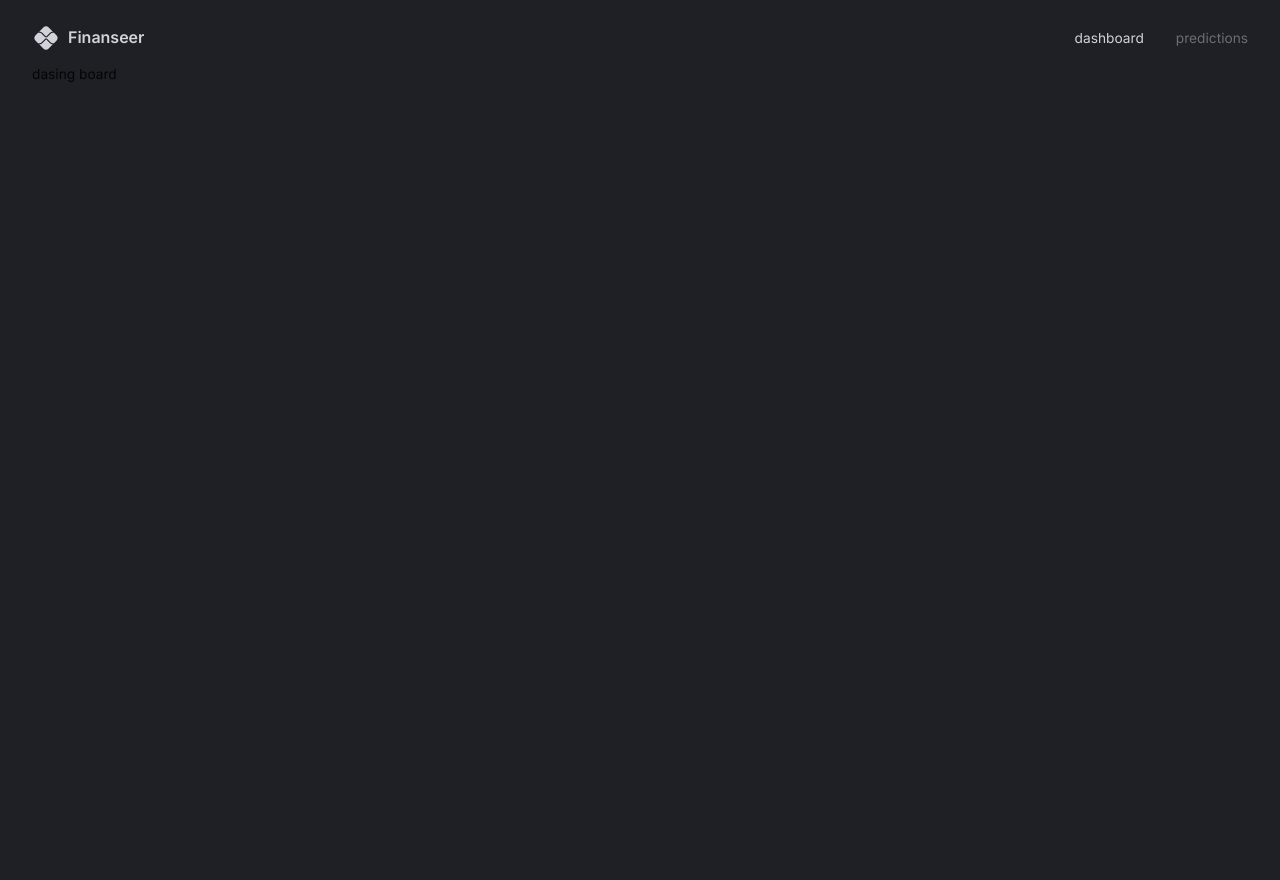
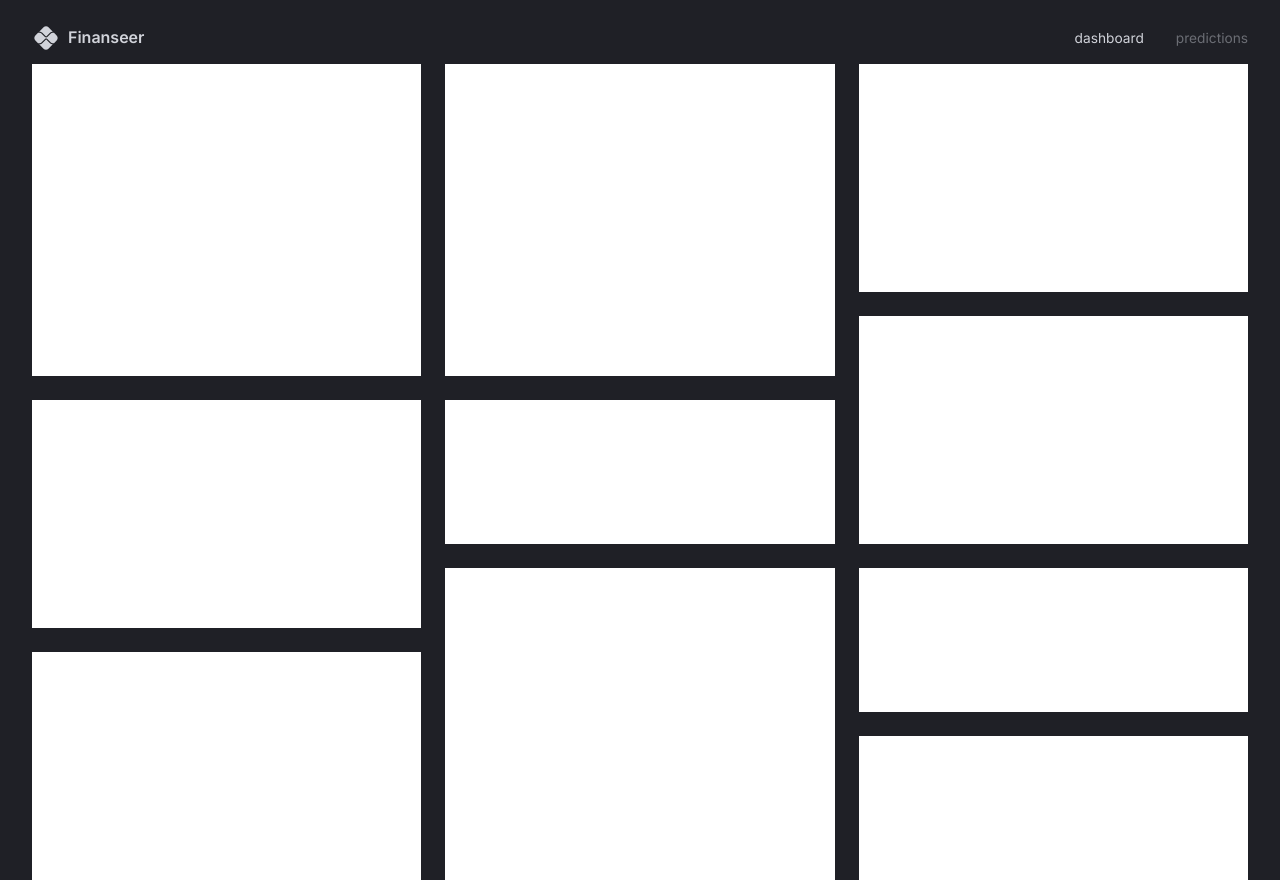
Before and after one commit to jaewoo-ahn/Finance_App, a React (Vite) app in the folder client/: page / in a window 1280 px wide. Before the commit the page ends 800 px from the top, so only its background shows below. Built offline with nearby package versions, Linux system fonts and the light colour scheme.

Commit message:
grid template

```diff
--- a/client/src/App.tsx
+++ b/client/src/App.tsx
@@ -5,6 +5,7 @@ import { BrowserRouter, Route, Routes } from "react-router-dom";
 import { CssBaseline, ThemeProvider } from "@mui/material";
 import { Box } from "@mui/system";
 import Navbar from "@/scenes/navbar";
+import Dashboard from "@/scenes/dashborad";
 
 function App() {
   const theme = useMemo(() => createTheme(themeSettings), []);
@@ -17,7 +18,7 @@ function App() {
           <Box width="100%" height="100%" padding="1rem 2rem 4rem 2rem">
             <Navbar />
             <Routes>
-              <Route path="/" element={<div>dasing board</div>} />
+              <Route path="/" element={<Dashboard />} />
               <Route path="/predictions" element={<div>prediction page</div>} />
             </Routes>
           </Box>
--- a/client/src/scenes/dashborad/index.tsx
+++ b/client/src/scenes/dashborad/index.tsx
@@ -0,0 +1,47 @@
+import { Box, useTheme } from "@mui/material";
+
+type Props = {};
+
+const gridTemplate = `
+  "a b c"
+  "a b c"
+  "a b c"
+  "a b f"
+  "d e f"
+  "d e f"
+  "d h i"
+  "g h i"
+  "g h j"
+  "g h j"
+`;
+
+const Dashboard = (props: Props) => {
+  const { palette } = useTheme();
+
+  return (
+    <Box
+      width="100%"
+      height="100%"
+      display="grid"
+      gap="1.5rem"
+      sx={{
+        gridTemplateColumns: "repeat(3, minmax(370px, 1fr))",
+        gridTemplateRows: "repeat(10, minmax(60px, 1fr))",
+        gridTemplateAreas: gridTemplate,
+      }}
+    >
+      <Box bgcolor="#fff" gridArea="a"></Box>
+      <Box bgcolor="#fff" gridArea="b"></Box>
+      <Box bgcolor="#fff" gridArea="c"></Box>
+      <Box bgcolor="#fff" gridArea="d"></Box>
+      <Box bgcolor="#fff" gridArea="e"></Box>
+      <Box bgcolor="#fff" gridArea="f"></Box>
+      <Box bgcolor="#fff" gridArea="g"></Box>
+      <Box bgcolor="#fff" gridArea="h"></Box>
+      <Box bgcolor="#fff" gridArea="i"></Box>
+      <Box bgcolor="#fff" gridArea="j"></Box>
+    </Box>
+  );
+};
+
+export default Dashboard;
```
